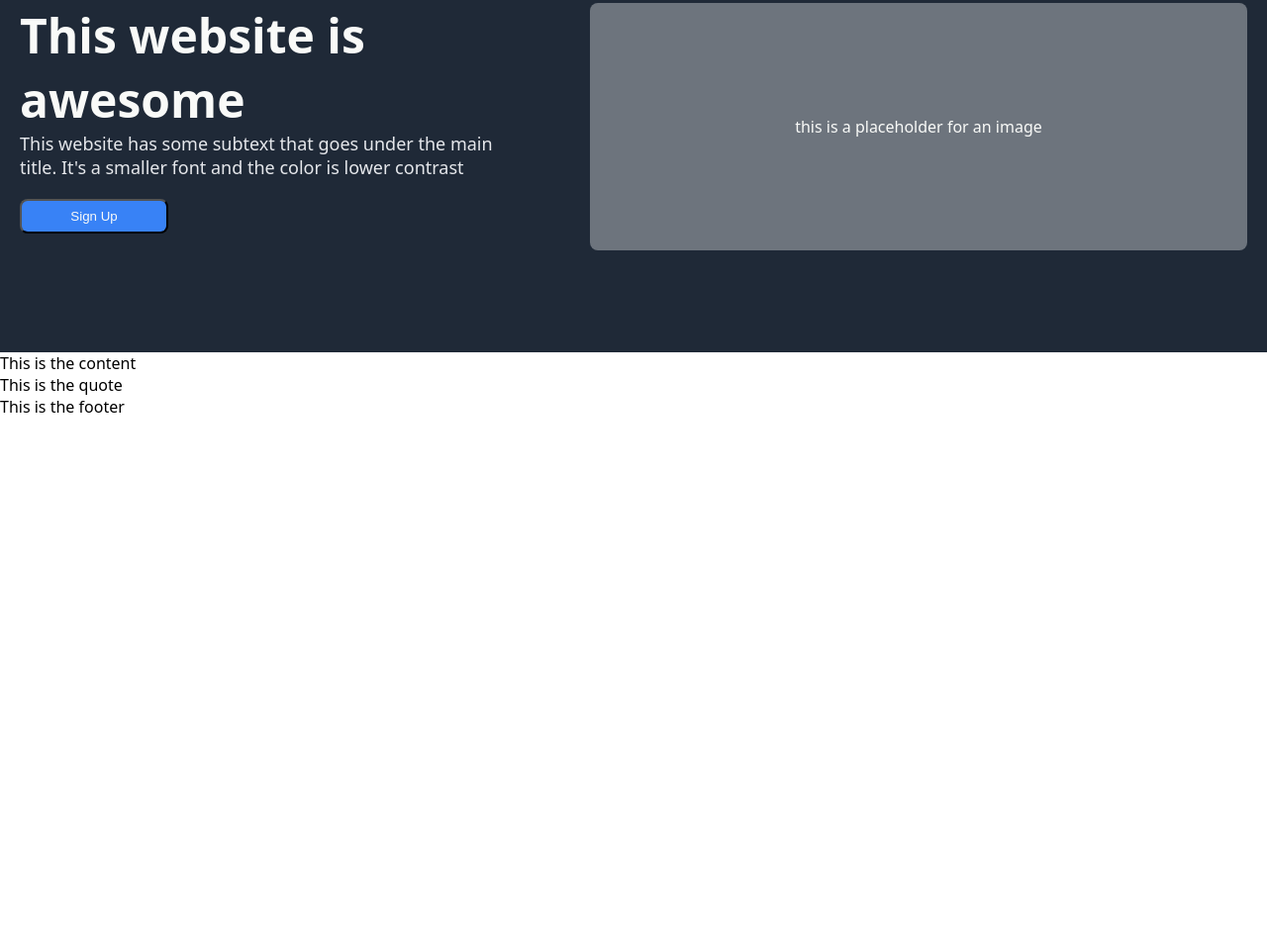
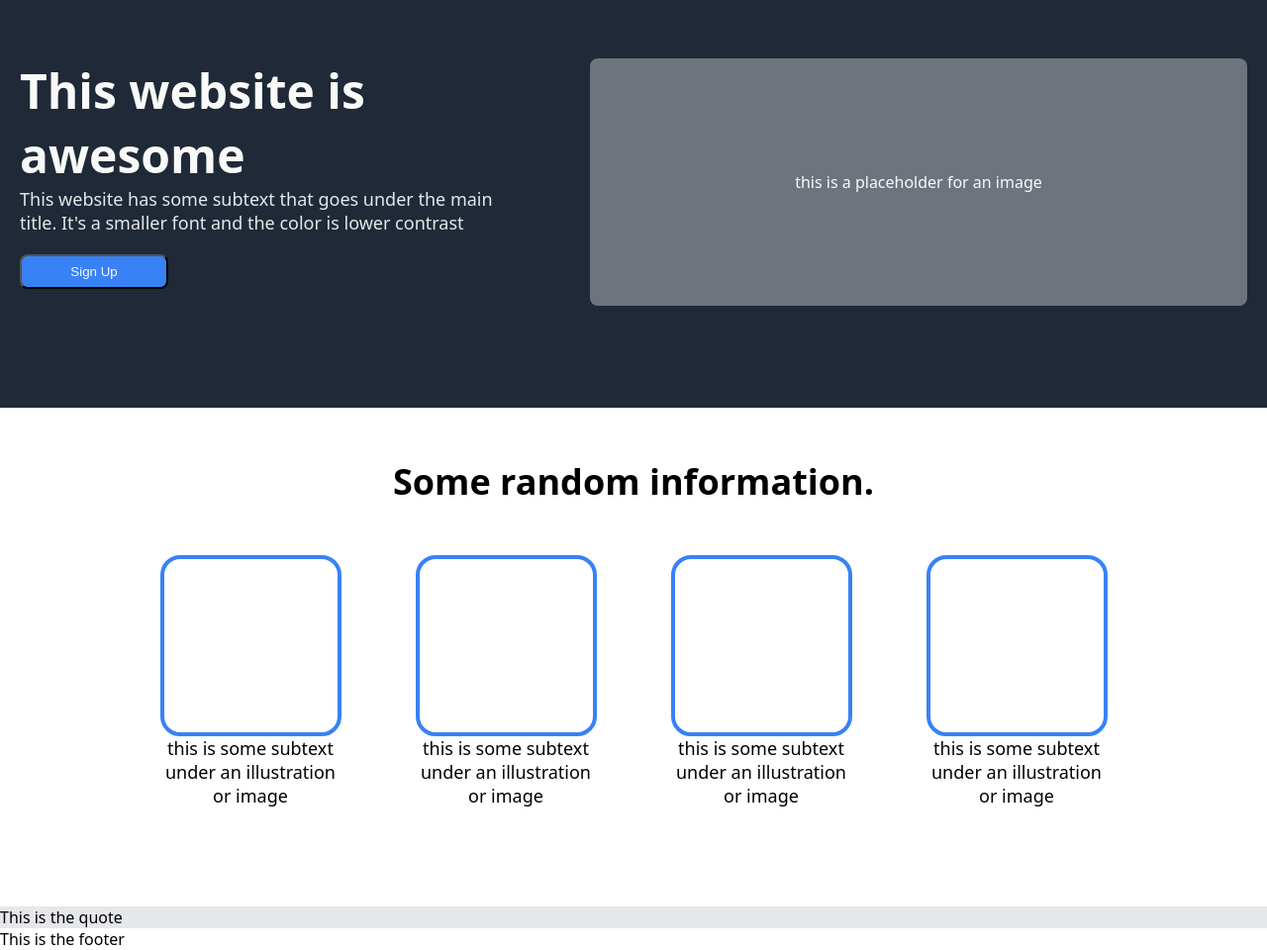
Before and after one commit to ashton-navarro01/landing-page, a plain HTML site: page index.html in a window 1280 px wide. Shown: the part 170-1130 px from the top of the page at 99% size. Before the commit the page ends 800 px from the top, so only its background shows below. Drawn offline with Linux system fonts and the light colour scheme.

Commit message:
Finished styling of the second section (information)

```diff
--- a/index.html
+++ b/index.html
@@ -11,7 +11,7 @@
         <div class="header">
             <div class="container">
                 <div class="navigation-bar">
-                    <div class="logo">Header Logo</div>
+                    <div class="logo"><h2>Header Logo</h2></div>
                     <ul class="links">
                         <li><a href="/">header link one</a></li>
                         <li><a href="/">header link two</a></li>
@@ -22,20 +22,36 @@
                     <div class="header-content">
                         <div class="maintext">This website is awesome</div>
                         <div class="subtext">This website has some subtext that
-                            goes under the main title. It's a smaller font and
-                            the
-                            color
+                            goes under the main title. It's a smaller font and the color
                             is lower contrast</div>
                         <button class="sign-up">Sign Up</button>
                     </div>
                     <div class="image">this is a placeholder for an image</div>
                 </div>
-
             </div>
         </div>
 
         <div class="content">
-            This is the content
+            <div class="info-header">Some random information.</div>
+            <div class="info-container">
+                <div class="info-box">
+                    <div class="square-box"></div>
+                    <div class="info-text">this is some subtext under an illustration or image</div>
+                </div>
+                <div class="info-box">
+                    <div class="square-box"></div>
+                    <div class="info-text">this is some subtext under an illustration or image</div>
+                </div>
+                <div class="info-box">
+                    <div class="square-box"></div>
+                    <div class="info-text">this is some subtext under an illustration or image</div>
+                </div>
+                <div class="info-box">
+                    <div class="square-box"></div>
+                    <div class="info-text">this is some subtext under an illustration or image</div>
+                </div>
+            </div>
+
         </div>
 
         <div class="quote">
--- a/styles.css
+++ b/styles.css
@@ -19,7 +19,7 @@ body {
 .navigation-bar {
     display: flex;
     justify-content: space-between;
-    padding: 20px 0px 100px;
+    padding: 0px 0px 100px;
     align-items: center;
 }
 
@@ -63,7 +63,7 @@ ul {
 .maintext {
     font-size: 48px;
     color: #F9FAF8;
-    font-weight: 700;
+    font-weight: 750;
 }
 
 .subtext {
@@ -92,3 +92,48 @@ ul {
     flex: 1;
     color: #F9FAF8;
 }
+
+/* Information Container Styling*/
+.content {
+    padding: 50px;
+}
+
+.info-header {
+    text-align: center;
+    font-size: 36px;
+    font-weight: 750;
+    margin: 0px 0px 50px;
+}
+
+.info-container {
+    display: flex;
+    justify-content: center;
+    flex-wrap: wrap;
+    gap: 75px;
+    padding: 0px 0px 50px;
+}
+
+.info-box {
+    display: flex;
+    flex-direction: column;
+    align-items: center;
+}
+
+.square-box {
+    width: 175px;
+    height: 175px;
+    border: 4px solid #3882f6;
+    border-radius: 20px;
+}
+
+.info-text {
+    max-width: 175px;
+    font-size: 18px;
+    text-align: center;
+}
+
+
+/* Quote Container Styling */
+.quote {
+    background-color: #e5e7eb;
+}
```
